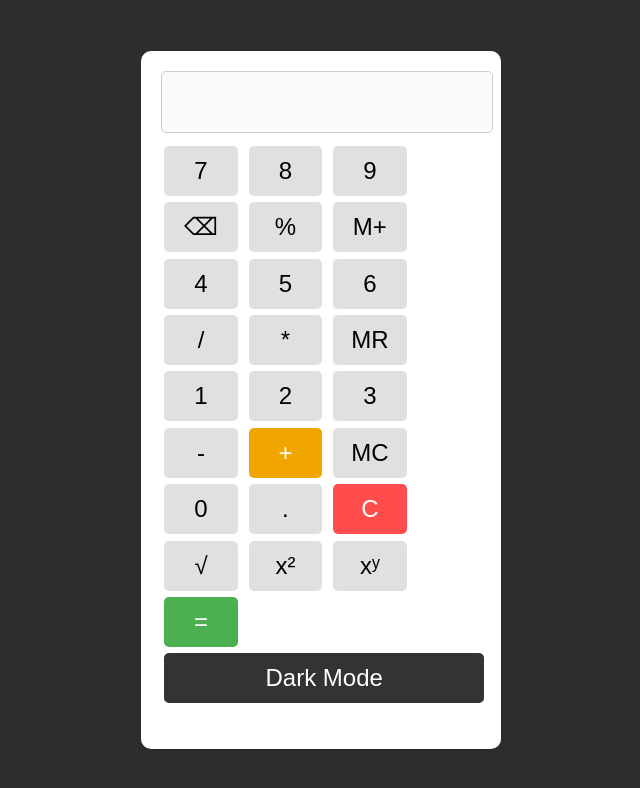
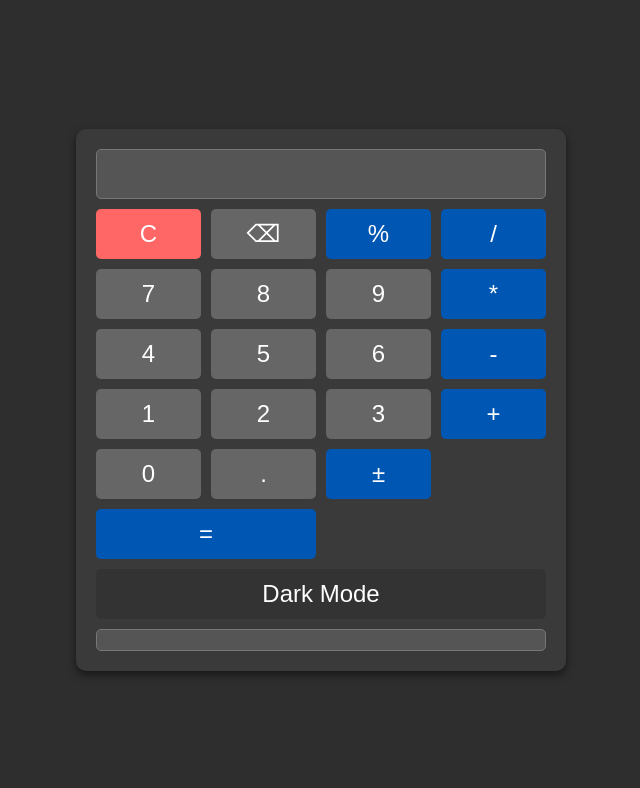
Before and after one commit to massimosor/calculator, a plain HTML site: page index.html in a window 1280 px wide. Both pictures are taken after a click on the button "Dark Mode". Shown: the whole page, without its empty margins (319-959 px from the left). Drawn offline with Linux system fonts and the light colour scheme.

Commit message:
refactor: Positioning Buttons style: overhaul light & darkmode feat: add auto ScrollBar to History

```diff
--- a/calculator.js
+++ b/calculator.js
@@ -15,6 +15,12 @@ darkModeButton.addEventListener("click", (e) => {
     e.stopPropagation(); // Verhindert, dass das Event weitergegeben wird
     document.body.classList.toggle("dark-mode"); // Schaltet den Dark Mode ein/aus
 });
+
+// Scroll die History automatisch nach unten, wenn ein neuer Eintrag hinzugefügt wird
+function scrollHistoryToBottom(){
+    const historyList = document.querySelector('.history');
+    historyList.scrollTop = historyList.scrollHeight;
+}
 
 // Eventlistener für jede Taste
 buttons.forEach((button) => {
@@ -52,6 +58,9 @@ buttons.forEach((button) => {
                 const li = document.createElement("li");
                 li.textContent = historyItem;
                 historyList.appendChild(li);
+
+                // Scroll-Funktion aufrufen
+                scrollHistoryToBottom();
 
                 // Aktualisiere die Eingabeanzeige und setze die Variablen zurück
                 currentInput = result.toString();
--- a/index.html
+++ b/index.html
@@ -9,35 +9,36 @@
     <body>
         <div class="calculator">
             <input type="text" class="display" id="display" disabled>
+            <!-- Buttons -->
             <div class="buttons">
-                <!-- Zahlen-->
+                <button class="button" id="clear" data-value="C">C</button>
+                <button class="button" id="backspace">⌫</button>
+                <button class="button operator" data-value="%">%</button>
+                <button class="button operator" data-value="/">/</button>
+
                 <button class="button" data-value="7">7</button>
                 <button class="button" data-value="8">8</button>
                 <button class="button" data-value="9">9</button>
-                <button class="button" id="backspace">⌫</button>
-                <button class="button operator" data-value="%">%</button>
-                <button class="button" id="memory-add">M+</button>
+                <button class="button operator" data-value="*">*</button>
+
                 <button class="button" data-value="4">4</button>
                 <button class="button" data-value="5">5</button>
                 <button class="button" data-value="6">6</button>
-                <button class="button operator" data-value="/">/</button>
-                <button class="button operator" data-value="*">*</button>
-                <button class="button" id="memory-recall">MR</button>
+                <button class="button operator" data-value="-">-</button>
+
                 <button class="button" data-value="1">1</button>
                 <button class="button" data-value="2">2</button>
                 <button class="button" data-value="3">3</button>
-                <button class="button operator" data-value="-">-</button>
                 <button class="button operator" data-value="+">+</button>
-                <button class="button" id="memory-clear">MC</button>
+
                 <button class="button" data-value="0">0</button>
                 <button class="button" data-value=".">.</button>
-                <button class="button operator" id="clear" data-value="C">C</button>
-                <button class="button operator" data-value="sqrt">√</button>
-                <button class="button operator" data-value="^2">x²</button>
-                <button class="button operator" data-value="^">xʸ</button>
-                <button class="button operator" id="equals" data-value="=">=</button>
-                <button class="button" id="dark-mode">Dark Mode</button>
+                <button class="button operator" data-value="±">±</button>
+                <button class="button operator equals" data-value="=">=</button>
             </div>
+
+            <!-- Dark Mode Button -->
+            <button class="button dark-mode-toggle" id="dark-mode">Dark Mode</button>
             <div class="history">
                 <ul id="history-list"></ul>
             </div>
--- a/style.css
+++ b/style.css
@@ -15,13 +15,52 @@ body.dark-mode {
     color: white;
 }
 
+body.dark-mode .calculator {
+    background-color: #3a3a3a;
+    box-shadow: 0 4px 8px rgba(0, 0, 0, 0.5);
+}
+
+body.dark-mode #display {
+    background-color: #555;
+    color: white;
+    border: 1px solid #777;
+}
+
+body.dark-mode .button {
+    background-color: #666;
+    color: white;
+}
+
+body.dark-mode .button:hover {
+    background-color: #555;
+}
+
+body.dark-mode .button.operator {
+    background-color: #0056b3;
+}
+
+body.dark-mode .button.operator:hover {
+    background-color: #003d80;
+}
+
+body.dark-mode button[data-value="C"] {
+    background-color: #ff6666;
+}
+
+body.dark-mode button[data-value="C"]:hover {
+    background-color: #ff3333;
+}
+
 /* Container für den Taschenrechner */
 .calculator {
-    width: 320px;
+    width: 450px;
     padding: 20px;
     border-radius: 10px;
     background-color: white;
     box-shadow: 0 4px 8px rgba(0, 0, 0, 0.1);
+    display: flex;
+    flex-direction: column;
+    align-items: center;
 }
 
 /* Display des Taschenrechners */
@@ -34,13 +73,19 @@ body.dark-mode {
     padding: 5px;
     border: 1px solid #ccc;
     border-radius: 5px;
+    box-sizing: border-box;
 }
 
 /* Allgemeine Stile für die Tasten */
+.buttons {
+    display: grid;
+    grid-template-columns: repeat(4, 1fr);
+    gap: 10px;
+    width: 100%;
+}
+
 .button {
-    width: 23%;
     height: 50px;
-    margin: 1%;
     font-size: 1.5rem;
     text-align: center;
     border-radius: 5px;
@@ -59,7 +104,7 @@ body.dark-mode {
 #dark-mode {
     width: 100%;
     height: 50px;
-    margin-bottom: 10px;
+    margin-top: 10px;
     background-color: #333;
     color: white;
     font-size: 1.5rem;
@@ -70,6 +115,15 @@ body.dark-mode {
 /* Tastenfarben für verschiedene Typen */
 #dark-mode:hover {
     background-color: #555;
+}
+
+.button.operator {
+    background-color: #007bff;
+    color: white;
+}
+
+.button.operator:hover {
+    background-color: #0056b3;
 }
 
 button[data-value="C"] {
@@ -84,27 +138,37 @@ button[data-value="C"]:hover {
 button[data-value="="] {
     background-color: #4caf50;
     color: white;
+    grid-column: span 2;
 }
 
 button[data-value="="]:hover {
     background-color: #45a049;
 }
 
-button[data-value="+"] {
-    background-color: #f0a500;
-    color: white;
+.history {
+    width: 100%;
+    max-height: 100px;
+    margin-top: 10px;
+    overflow-y: auto;
+    border: 1px solid #ccc;
+    border-radius: 5px;
+    box-sizing: border-box;
+    padding: 10px;
+    background-color: #f9f9f9;
 }
 
-button[data-value="+"]:hover {
-    background-color: #e09400;
+.history ul {
+    list-style-type: none;
+    padding: 0;
+    margin: 0;
 }
 
-/* Weitere spezifizierte Stile für spezielle Tasten */
-button[data-value="±"] {
-    background-color: #777;
-    color: white;
+.history ul li {
+    margin-bottom: 5px;
 }
 
-button[data-value="±"]:hover {
+body.dark-mode .history {
     background-color: #555;
+    color: white;
+    border: 1px solid #777;
 }
```
